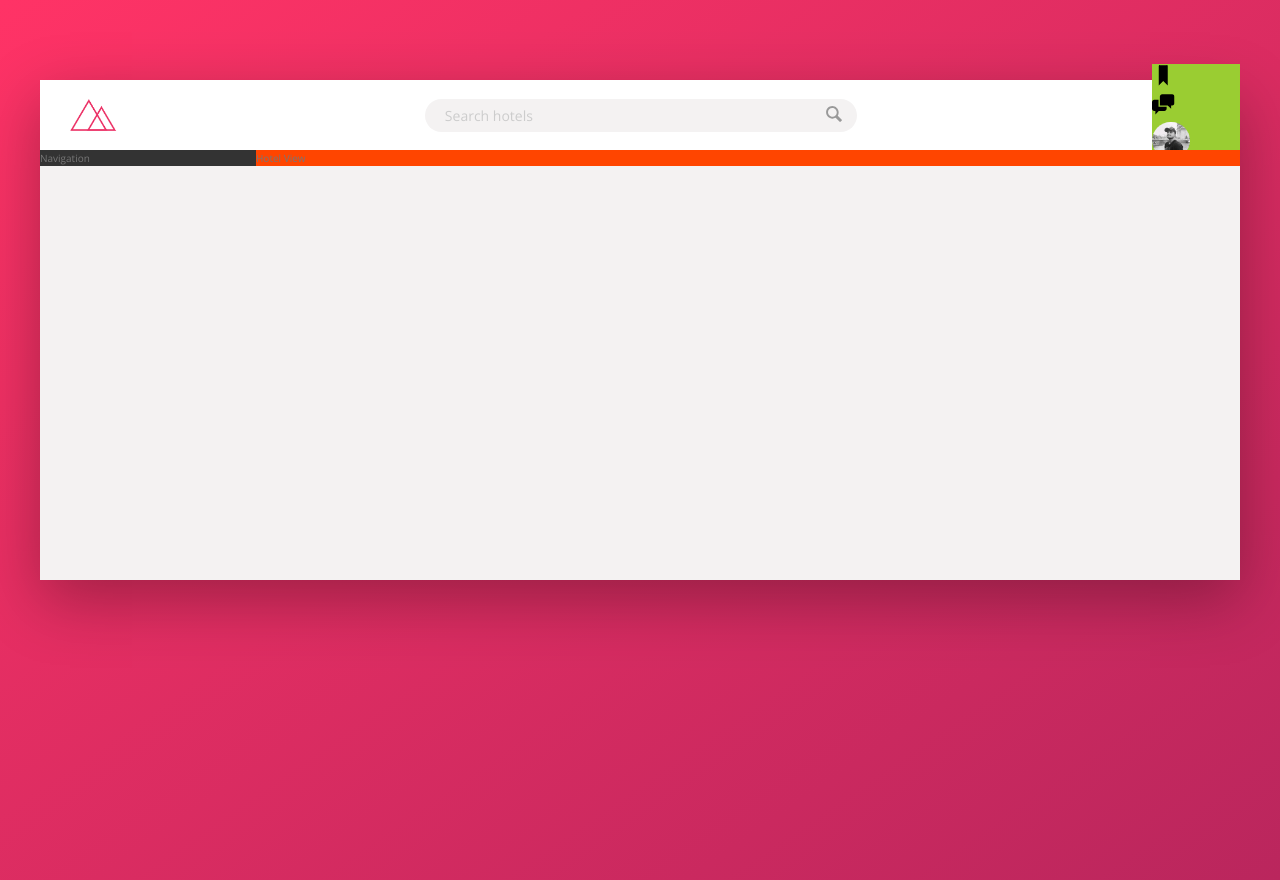
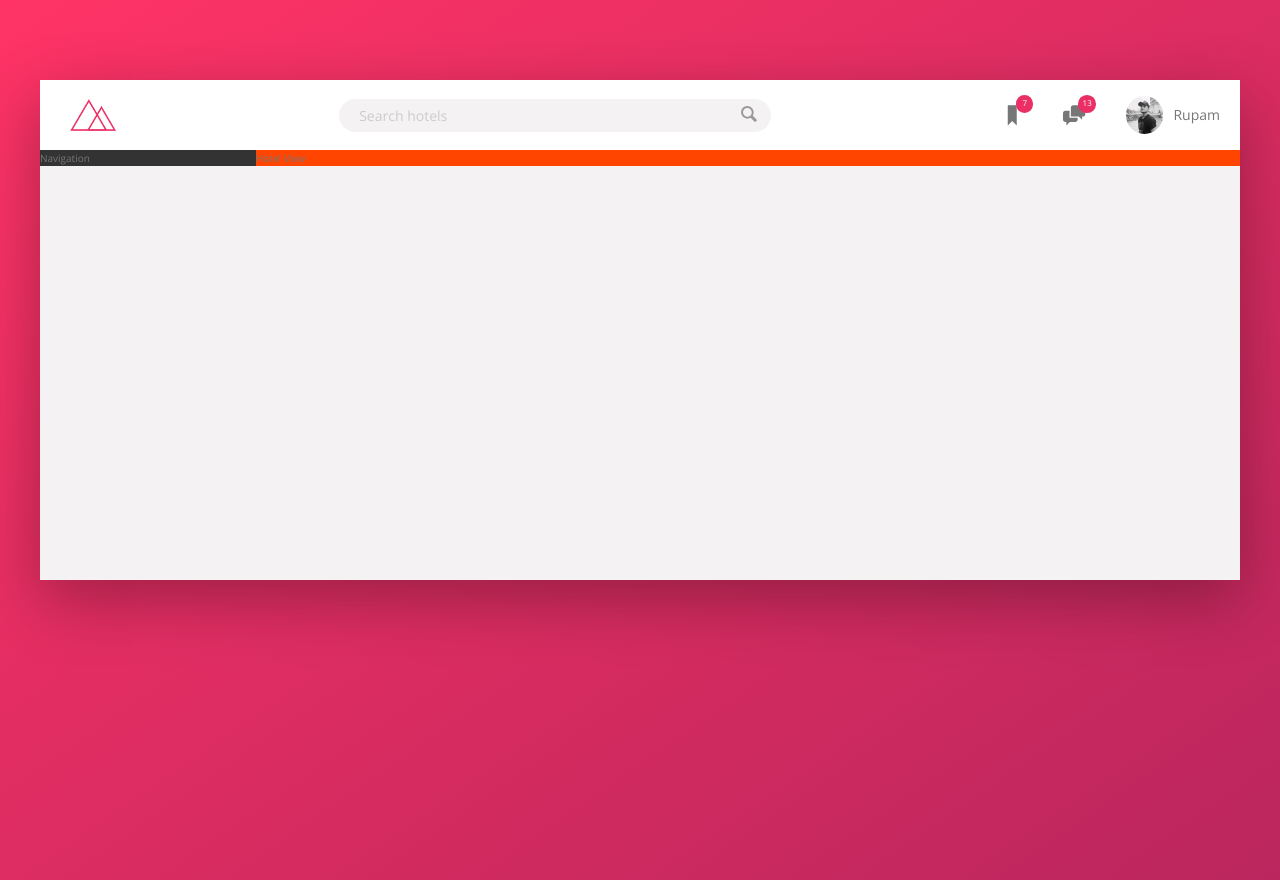
Before and after one commit to rupamsutar/Trillo, a website: page index.html in a window 1280 px wide. Drawn offline with nearby package versions, Linux system fonts and the light colour scheme.

Commit message:
Building the Header part 3

```diff
--- a/index.html
+++ b/index.html
@@ -29,11 +29,13 @@
                         <svg class="user-nav__icon">
                             <use xlink:href="img/sprite.svg#icon-bookmark"></use>
                         </svg>
+                        <span class="user-nav__notification">7</span>
                     </div>
                     <div class="user-nav__icon-box">
                         <svg class="user-nav__icon">
                             <use xlink:href="img/sprite.svg#icon-chat"></use>
                         </svg>
+                        <span class="user-nav__notification">13</span>
                     </div>
                     <div class="user-nav__user">
                         <img src="img/user.jpg" alt="User Photo" class="user-nav__user-photo">
--- a/sass/_components.scss
+++ b/sass/_components.scss
@@ -68,18 +68,49 @@
 // USER NAVIGATION
 
 .user-nav {
-    background-color: yellowgreen;
+    align-self: stretch;
+
+    display: flex;
+    align-items: center;
+
+    & > * {
+        padding: 0 2rem;
+        cursor: pointer;
+        height: 100%;
+        display: flex;
+        align-items: center;
+    }
+
+    & > *:hover {
+        background-color: var(--grey-light-2);
+    }
+
     &__icon-box {
-
+        display: flex;
+        align-items: center;
+        position: relative;
     }
 
     &__icon{
         height: 2.25rem;
         width: 2.25rem;
+        fill: var(--grey-dark-2);
     }
 
     &__notification {
+        font-size: .8rem;
+        height: 1.75rem;
+        width: 1.75rem;
+        border-radius: 50%;
+        background-color: var(--color-primary);
+        color: #fff;
+        position: absolute;
+        top: 1.5rem;
+        right: 1rem;
 
+        display: flex;
+        justify-content: center;
+        align-items: center;
     }
 
     &__user {
@@ -93,5 +124,6 @@
     &__user-photo {
         height: 3.75rem;
         border-radius: 50%;
+        margin-right: 1rem;
     }
 }
```
Also changed, not shown: css/style.css, 1 other file.
